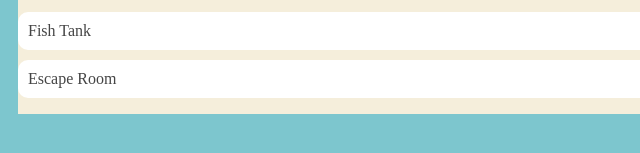
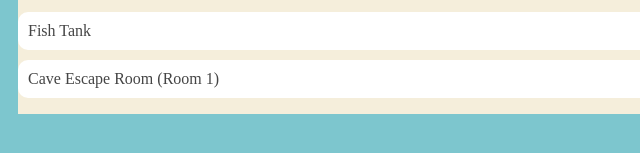
Before and after one commit to TylerWebber08/TylerWebber08.github.io, a plain HTML site: page portfolio.html in a window 1280 px wide. Shown: the part 337-490 px from the top of the page, 0-640 px from the left. Drawn offline with Linux system fonts and the light colour scheme.

Commit message:
Added more detail to Escape Room description

```diff
--- a/portfolio.html
+++ b/portfolio.html
@@ -39,7 +39,7 @@
      <h1>Khan Portfolio</h1>
     <ul id ="portfolio">
 <li><a href = "https://www.khanacademy.org/computer-programming/spin-off-of-project-fish-tank/6370374926319616">Fish Tank</a></li>
-<li><a href = "https://www.khanacademy.org/computer-programming/escape-room-shiouki-danai-tyler-jaiden/6584552278573056">Escape Room</a></li>
+<li><a href = "https://www.khanacademy.org/computer-programming/escape-room-shiouki-danai-tyler-jaiden/6584552278573056">Cave Escape Room (Room 1)</a></li>
 
     </ul>
   </div>
```
